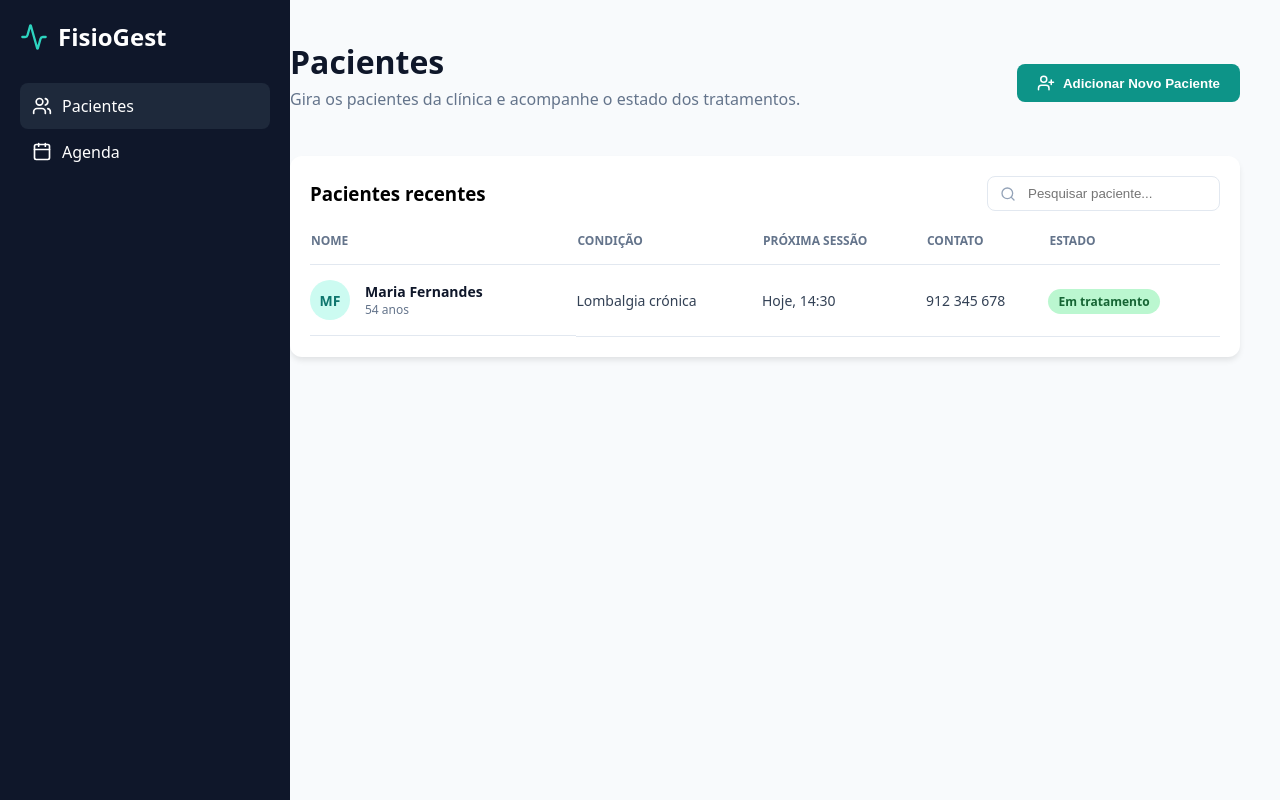
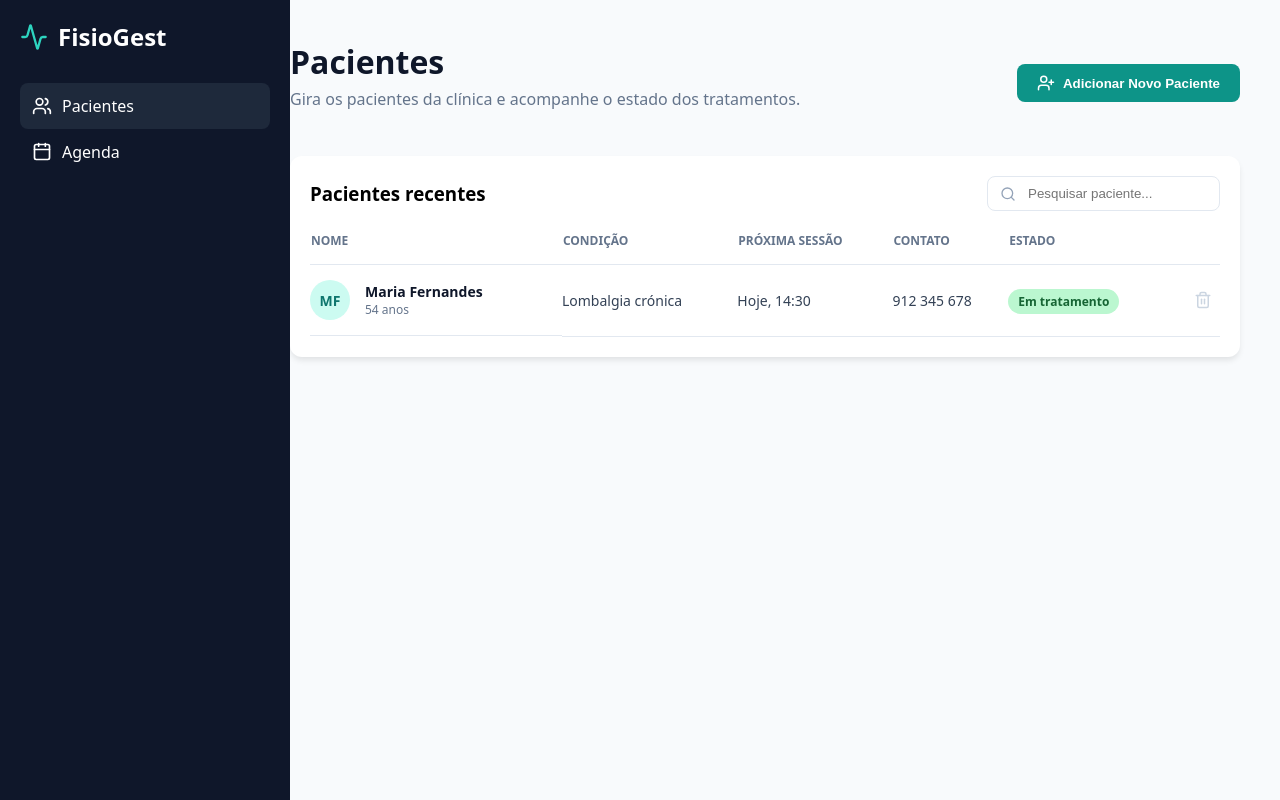
Before and after one commit to vitoriasmiranda/fisiogest, a React (Vite) app: page / in a window 1280 px wide. Built offline with nearby package versions, Linux system fonts and the light colour scheme.

Commit message:
Implementação do botão de apagar pacientes na tabela

```diff
--- a/src/pages/Dashboard.css
+++ b/src/pages/Dashboard.css
@@ -90,3 +90,21 @@
   font-size: 12px;
   font-weight: bold;
 }
+
+.btn-remover {
+  background: transparent;
+  border: none;
+  color: #cbd5e1;
+  cursor: pointer;
+  padding: 8px;
+  border-radius: 6px;
+  transition: all 0.2s;
+  display: inline-flex;
+  align-items: center;
+  justify-content: center;
+}
+
+.btn-remover:hover {
+  background-color: #fee2e2;
+  color: #ef4444;
+}
--- a/src/pages/Dashboard.jsx
+++ b/src/pages/Dashboard.jsx
@@ -1,10 +1,11 @@
 import { useState } from 'react'
-import { UserPlus, Search } from 'lucide-react'
+import { UserPlus, Search, Trash2 } from 'lucide-react' // 1. Adicionámos o ícone Trash2
 import ModalPaciente from '../components/ModalPaciente'
 import './Dashboard.css'
 
 function Dashboard() {
   const [modalAberto, setModalAberto] = useState(false)
+  const [termoPesquisa, setTermoPesquisa] = useState('')
 
   const [pacientes, setPacientes] = useState([
     {
@@ -22,6 +23,23 @@ function Dashboard() {
   const adicionarNovoPaciente = (novoPaciente) => {
     setPacientes([novoPaciente, ...pacientes])
   }
+
+  const removerPaciente = (idParaRemover) => {
+    const confirmar = window.confirm("Tem a certeza que deseja remover este paciente?")
+
+    if (confirmar) {
+      const listaAtualizada = pacientes.filter(paciente => paciente.id !== idParaRemover)
+      setPacientes(listaAtualizada)
+    }
+  }
+
+  const pacientesFiltrados = pacientes.filter((paciente) => {
+    const termo = termoPesquisa.toLowerCase()
+    return (
+      paciente.nome.toLowerCase().includes(termo) ||
+      paciente.condicao.toLowerCase().includes(termo)
+    )
+  })
 
   return (
     <div className="dashboard">
@@ -42,7 +60,12 @@ function Dashboard() {
           <h3 style={{ margin: 0 }}>Pacientes recentes</h3>
           <div className="search-box">
             <Search size={16} color="#94a3b8" />
-            <input type="text" placeholder="Pesquisar paciente..." />
+            <input
+              type="text"
+              placeholder="Pesquisar paciente..."
+              value={termoPesquisa}
+              onChange={(e) => setTermoPesquisa(e.target.value)}
+            />
           </div>
         </div>
 
@@ -54,10 +77,11 @@ function Dashboard() {
               <th>PRÓXIMA SESSÃO</th>
               <th>CONTATO</th>
               <th>ESTADO</th>
+              <th></th> {}
             </tr>
           </thead>
           <tbody>
-            {pacientes.map((paciente) => (
+            {pacientesFiltrados.map((paciente) => (
               <tr key={paciente.id}>
                 <td style={{ display: 'flex', alignItems: 'center', gap: '15px' }}>
                   <div className="avatar">{paciente.iniciais}</div>
@@ -70,13 +94,23 @@ function Dashboard() {
                 <td>{paciente.proximaSessao}</td>
                 <td>{paciente.contacto}</td>
                 <td><span className="badge badge-green">{paciente.estado}</span></td>
+
+                {}
+                <td style={{ textAlign: 'right' }}>
+                  <button
+                    className="btn-remover"
+                    onClick={() => removerPaciente(paciente.id)}
+                    title="Remover paciente"
+                  >
+                    <Trash2 size={18} />
+                  </button>
+                </td>
               </tr>
             ))}
           </tbody>
         </table>
       </div>
 
-      {}
       {modalAberto && <ModalPaciente aoFechar={() => setModalAberto(false)} aoGuardar={adicionarNovoPaciente} />}
 
     </div>
```
